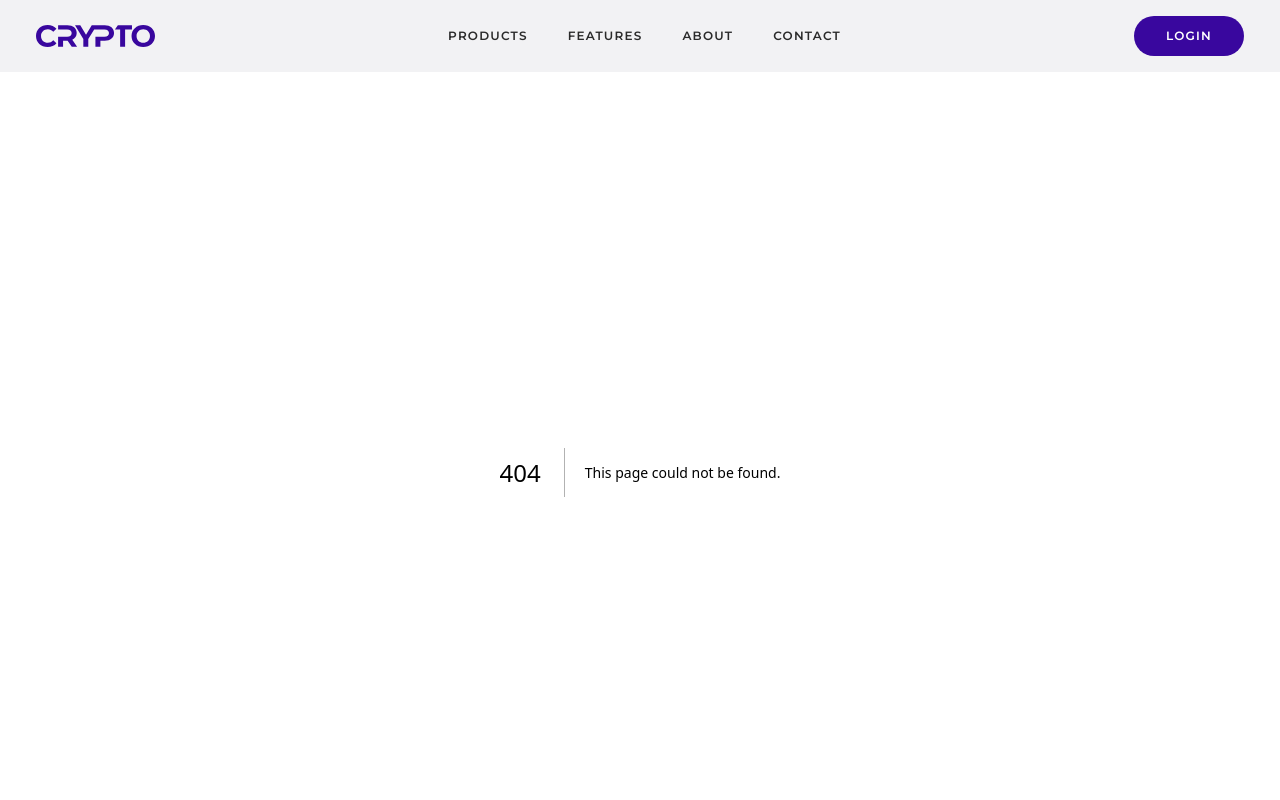
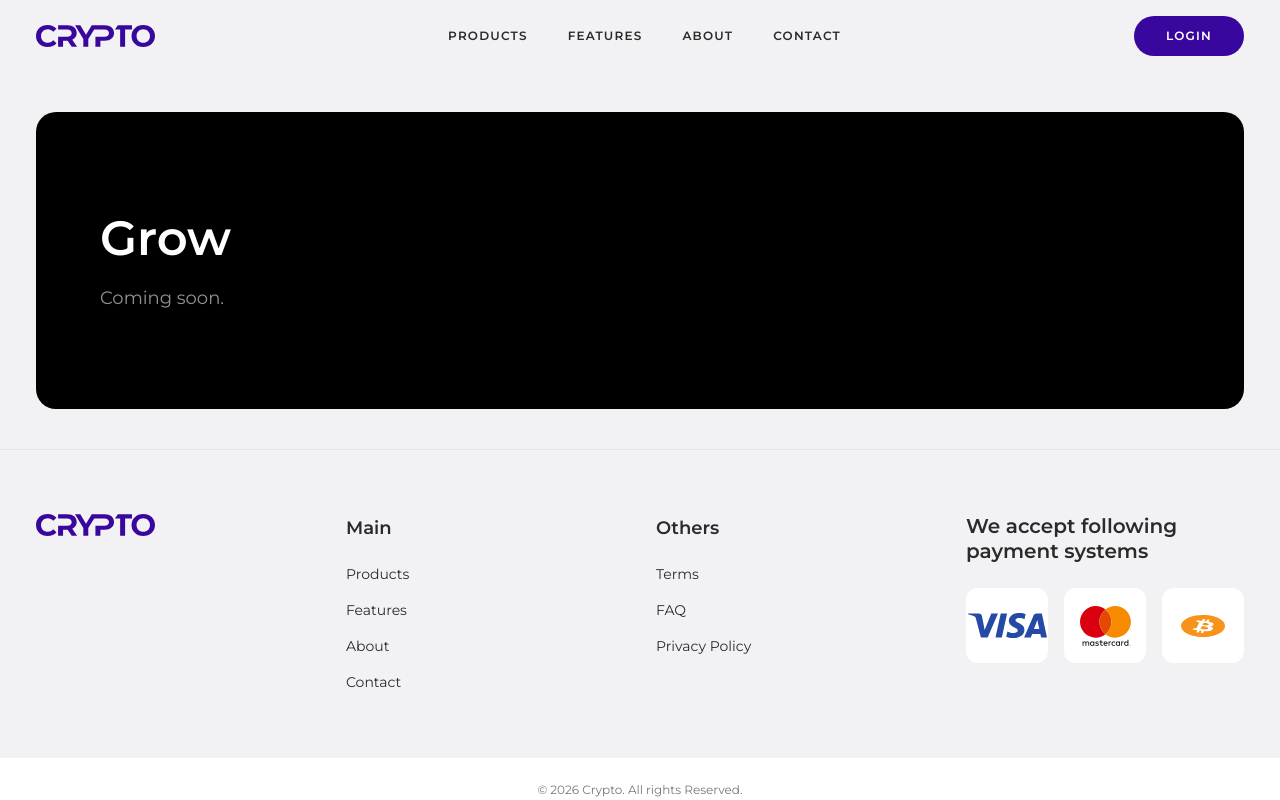
Before and after one commit to ren-urot/Crypto, a Next.js app: page /grow in a window 1280 px wide. Before the commit this address had no page. Shown: the top 800 px of the page. Built offline with nearby package versions, Linux system fonts and the light colour scheme.

Commit message:
feat: add coming-soon stub pages for Markets/Grow/Learn/More

```diff
--- /dev/null
+++ b/src/app/grow/page.tsx
@@ -0,0 +1,10 @@
+import PageHeader from "@/components/PageHeader";
+
+export default function GrowPage() {
+  return (
+    <PageHeader
+      title="Grow"
+      description="Coming soon."
+    />
+  );
+}
--- /dev/null
+++ b/src/app/learn/page.tsx
@@ -0,0 +1,10 @@
+import PageHeader from "@/components/PageHeader";
+
+export default function LearnPage() {
+  return (
+    <PageHeader
+      title="Learn"
+      description="Coming soon."
+    />
+  );
+}
--- /dev/null
+++ b/src/app/markets/page.tsx
@@ -0,0 +1,10 @@
+import PageHeader from "@/components/PageHeader";
+
+export default function MarketsPage() {
+  return (
+    <PageHeader
+      title="Markets"
+      description="Coming soon."
+    />
+  );
+}
--- /dev/null
+++ b/src/app/more/page.tsx
@@ -0,0 +1,10 @@
+import PageHeader from "@/components/PageHeader";
+
+export default function MorePage() {
+  return (
+    <PageHeader
+      title="More"
+      description="Coming soon."
+    />
+  );
+}
```
